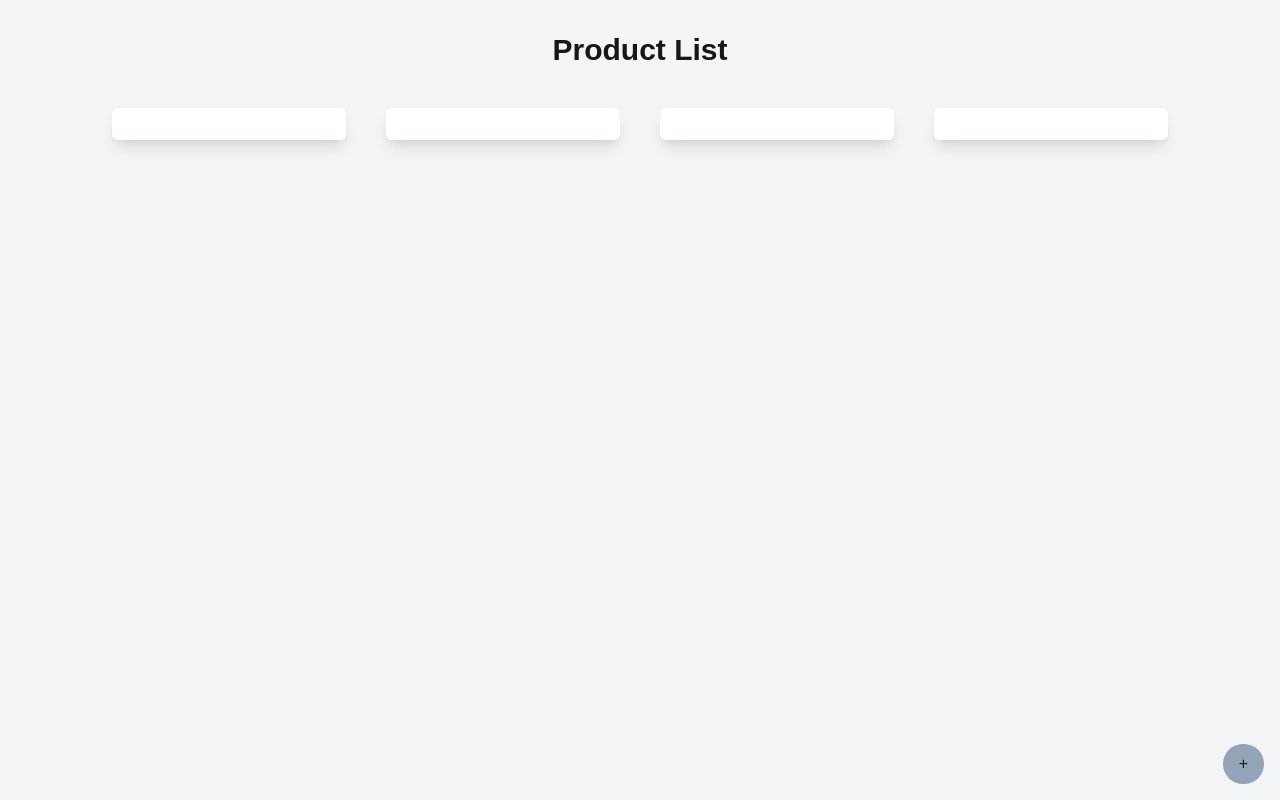
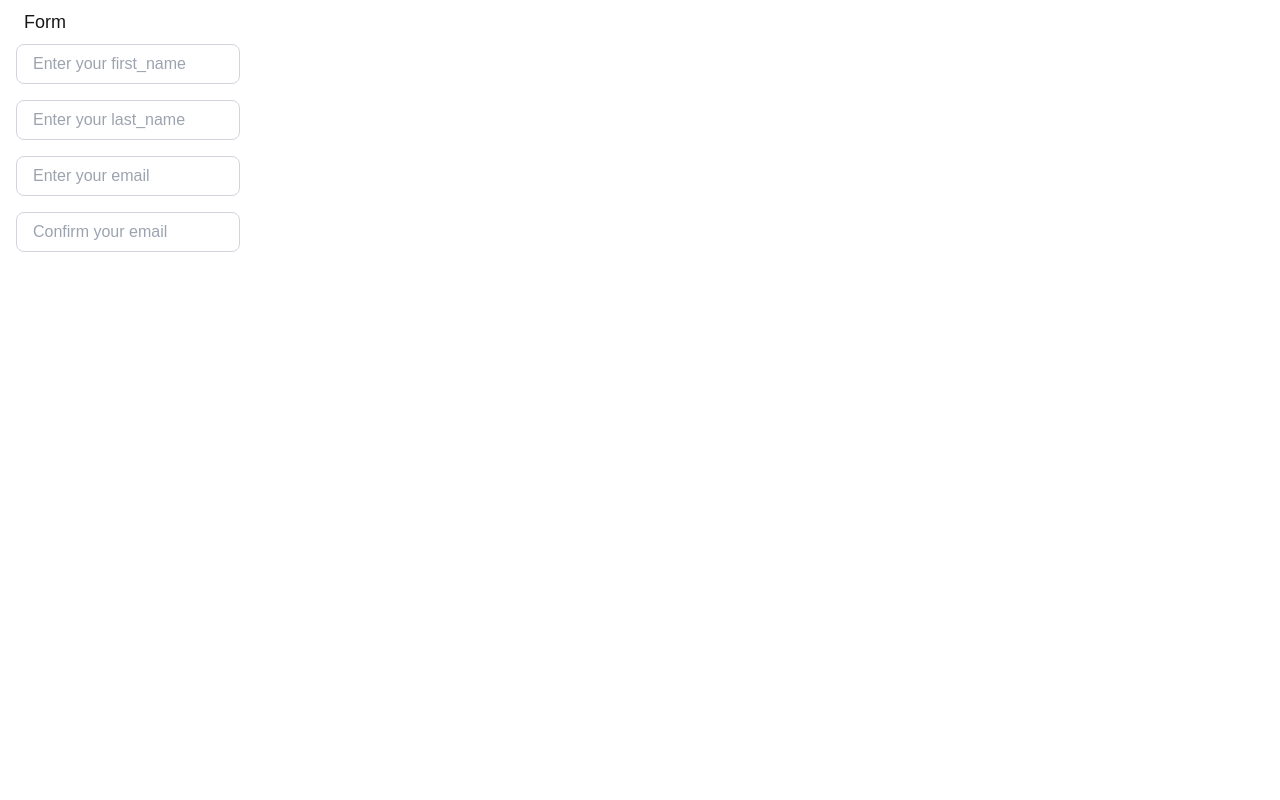
Before and after one commit to RafidAhmmed/My_project, a Next.js app: page /sample in a window 1280 px wide. Built offline with nearby package versions, Linux system fonts and the light colour scheme.

Commit message:
usestate hook used for input field

```diff
--- /dev/null
+++ b/src/app/sample/component/input.jsx
@@ -0,0 +1,13 @@
+export function Input ({place_holder, onchange,value,type}) {
+    return(
+        <div className="p-2 pl-4">
+            <input className="h-10 w-56 p-1 px-4 rounded-lg border border-gray-300 focus:ring-2 focus:ring-black focus:outline-none focus:bg-slate-300 hover:cursor-pointer"
+            type={type}
+            placeholder={place_holder}
+            value={value}
+            onChange={onchange}
+            >
+            </input>
+        </div>
+    );
+}
--- a/src/app/sample/page.jsx
+++ b/src/app/sample/page.jsx
@@ -1,34 +1,106 @@
-import { Product } from "./component/product";
-import { Exam_props } from "./component/exam_props";
+"use client";
+import {Input} from "./component/input";
+import React,{useState} from "react";
 
-export default function Exam() {
-    return (
+export default function Page(){
+    const [inputfirstvalue, setFirstInputValue] = useState('');
+    const firsthandleInputchange = (event) => {
+        setFirstInputValue(event.target.value);
+    };
+
+    const [inputlastvalue, setLastInputValue] = useState('');
+    const lasthandleInputchange = (event) => {
+        setLastInputValue(event.target.value);
+    };
+
+    const [inputemailvalue, setInputEmailValue] = useState('');
+    const mailhandleInputchange = (event) => {
+        setInputEmailValue(event.target.value);
+    };
+
+    return(
         <>
-            <Product>
-                <Exam_props
-                    name="Laptop"
-                    price="999"
-                    description="A high-performance laptop for all your computing needs"
-                />
-                <Exam_props
-                    name="Smartphone"
-                    price="499"
-                    description="Stay connected with the latest technology in your hand"
-                />
-                <Exam_props
-                    name="Headphones"
-                    price="199"
-                    description="Experience high-quality sound with noise cancellation"
-                />
-                <Exam_props
-                    name="Smartwatch"
-                    price="299"
-                    description="Track your health and notifications on the go"
-                />
-            </Product>
+        <p className="text-lg pt-2 pl-6">Form</p>
+        <Input
+        place_holder={"Enter your first_name"}
+        type={"text"}
+        value={inputfirstvalue}
+        onchange={firsthandleInputchange}
+        />
+        <Input
+        place_holder={"Enter your last_name"}
+        type={"text"}
+        value={inputlastvalue}
+        onchange={lasthandleInputchange}
+        />
+        <Input
+        place_holder={"Enter your email"}
+        type={"email"}
+        value={inputemailvalue}
+        onchange={mailhandleInputchange}
+        />
+        <Input
+        place_holder={"Confirm your email"}
+        type={"email"}
+        value={inputemailvalue}
+        onchange={mailhandleInputchange}
+        />
         </>
     )
 }
+
+
+
+
+
+
+
+
+
+
+
+
+
+
+
+
+
+
+
+
+
+
+// import { Product } from "./component/product";
+// import { Exam_props } from "./component/exam_props";
+
+// export default function Exam() {
+//     return (
+//         <>
+//             <Product>
+//                 <Exam_props
+//                     name="Laptop"
+//                     price="999"
+//                     description="A high-performance laptop for all your computing needs"
+//                 />
+//                 <Exam_props
+//                     name="Smartphone"
+//                     price="499"
+//                     description="Stay connected with the latest technology in your hand"
+//                 />
+//                 <Exam_props
+//                     name="Headphones"
+//                     price="199"
+//                     description="Experience high-quality sound with noise cancellation"
+//                 />
+//                 <Exam_props
+//                     name="Smartwatch"
+//                     price="299"
+//                     description="Track your health and notifications on the go"
+//                 />
+//             </Product>
+//         </>
+//     )
+// }
 
 
 
```
